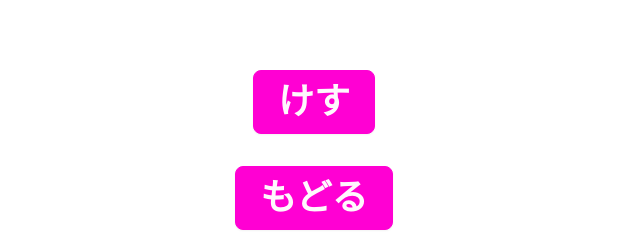
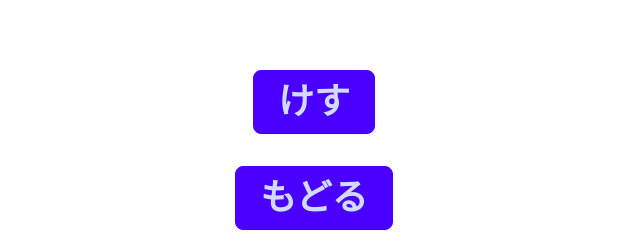
Before and after one commit to hypermkt/hyperkana, a Next.js app: page /letters/1/1 in a window 1280 px wide. Shown: the part 554-797 px from the top of the page, without its empty margins (326-966 px from the left). Built offline with nearby package versions, Linux system fonts and the light colour scheme.

Commit message:
Split to Button, AnchorButtonComponent

```diff
--- /dev/null
+++ b/src/app/components/AnchorButtonComponent.tsx
@@ -0,0 +1,17 @@
+import Link from "next/link";
+
+interface AnchorButtonComponentProps {
+  href: string;
+  children: React.ReactNode;
+}
+
+export default function AnchorButtonComponent({
+  href,
+  children,
+}: AnchorButtonComponentProps) {
+  return (
+    <Link href={href}>
+      <button className="btn btn-primary btn-lg text-4xl">{children}</button>
+    </Link>
+  );
+}
--- /dev/null
+++ b/src/app/components/Button.tsx
@@ -0,0 +1,17 @@
+import Link from "next/link";
+
+interface ButtonComponentProps {
+  children: React.ReactNode;
+  onClick?: () => void;
+}
+
+export default function ButtonComponent({
+  children,
+  onClick,
+}: ButtonComponentProps) {
+  return (
+    <button onClick={onClick} className="btn btn-primary btn-lg text-4xl">
+      {children}
+    </button>
+  );
+}
--- a/src/app/letters/[type]/[letter]/page.tsx
+++ b/src/app/letters/[type]/[letter]/page.tsx
@@ -7,6 +7,8 @@ import {
   ReactSketchCanvas,
   type ReactSketchCanvasRef,
 } from "react-sketch-canvas";
+import AnchorButtonComponent from "@/app/components/AnchorButtonComponent";
+import ButtonComponent from "@/app/components/Button";
 
 export default function HiraganaDetail() {
   const canvasRef = useRef<ReactSketchCanvasRef>(null);
@@ -39,17 +41,14 @@ export default function HiraganaDetail() {
         </div>
       </div>
       <div className="p-4 flex justify-center relative z-10">
-        <button
-          onClick={() => canvasRef.current?.clearCanvas()}
-          className="btn btn-secondary btn-lg text-4xl"
-        >
+        <ButtonComponent onClick={() => canvasRef.current?.clearCanvas()}>
           けす
-        </button>
+        </ButtonComponent>
       </div>
       <div className="p-4 flex justify-center relative z-10">
-        <Link href={`/letters/${type}`}>
-          <button className="btn btn-secondary btn-lg text-4xl">もどる</button>
-        </Link>
+        <AnchorButtonComponent href={`/letters/${type}`}>
+          もどる
+        </AnchorButtonComponent>
       </div>
     </div>
   );
--- a/src/app/letters/[type]/page.tsx
+++ b/src/app/letters/[type]/page.tsx
@@ -4,6 +4,7 @@ import { useParams } from "next/navigation";
 import Link from "next/link";
 import { hiragana, katakana } from "@/app/constants/hiragana";
 import KanaTitleComponent from "@/app/components/KanaTitleComponent";
+import AnchorButtonComponent from "@/app/components/AnchorButtonComponent";
 
 export default function CharactersPage() {
   const params = useParams() as { type: string };
@@ -41,9 +42,7 @@ export default function CharactersPage() {
         ))}
       </div>
       <div className="flex justify-center mt-8">
-        <Link href="/">
-          <button className="btn btn-primary btn-lg text-4xl">もどる</button>
-        </Link>
+        <AnchorButtonComponent href={"/"}>もどる</AnchorButtonComponent>
       </div>
     </div>
   );
--- a/src/app/page.tsx
+++ b/src/app/page.tsx
@@ -1,4 +1,4 @@
-import Link from "next/link";
+import AnchorButtonComponent from "./components/AnchorButtonComponent";
 
 export default function Home() {
   return (
@@ -7,14 +7,14 @@ export default function Home() {
         もじをなぞってあそぼう！
       </h1>
       <div className="m-3">
-        <Link href="/letters/hiragana">
-          <button className="btn btn-primary btn-lg text-4xl">ひらがな</button>
-        </Link>
+        <AnchorButtonComponent href={"/letters/hiragana"}>
+          ひらがな
+        </AnchorButtonComponent>
       </div>
       <div className="m-3">
-        <Link href="/letters/katakana">
-          <button className="btn btn-primary btn-lg text-4xl">カタカナ</button>
-        </Link>
+        <AnchorButtonComponent href={"/letters/katakana"}>
+          カタカナ
+        </AnchorButtonComponent>
       </div>
     </main>
   );
```
